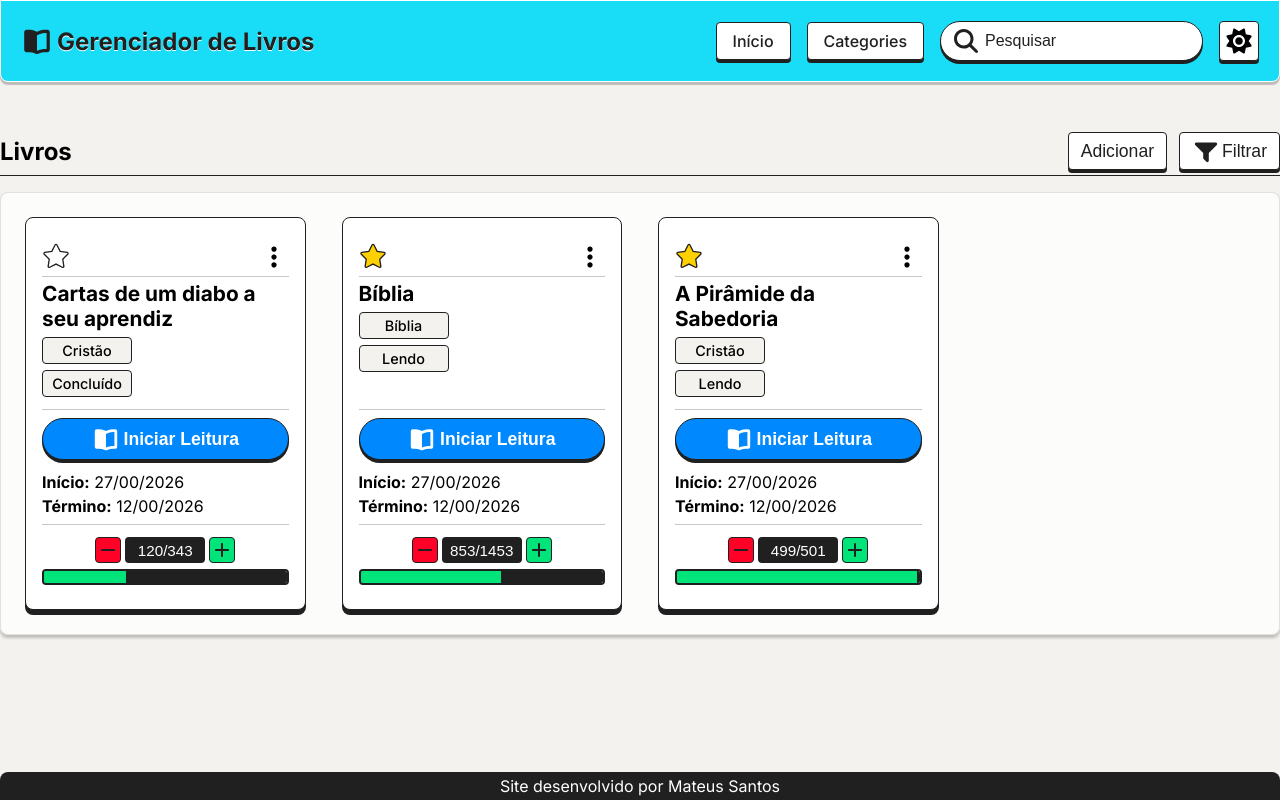
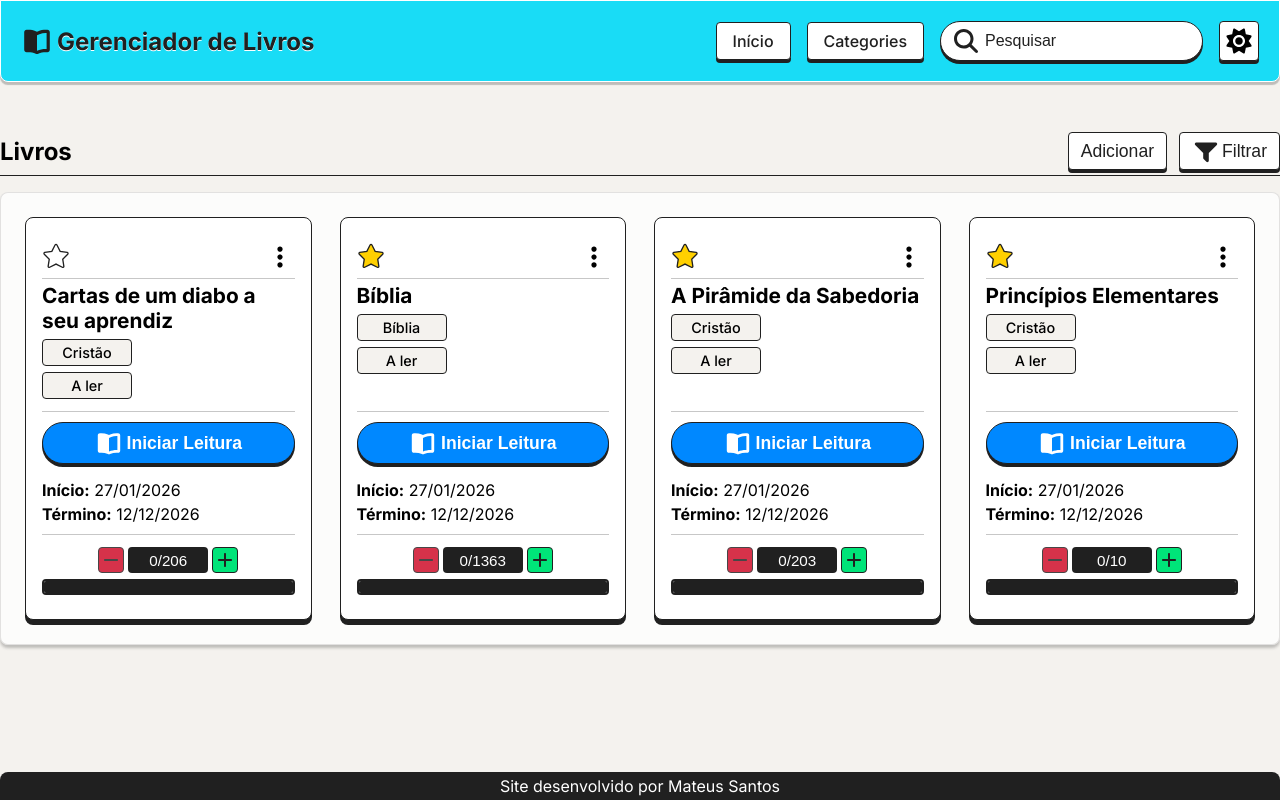
Before and after one commit to MateusSKV9/gerenciador-livros, a React (Vite) app: page / in a window 1280 px wide. Built offline with nearby package versions, Linux system fonts and the light colour scheme.

Commit message:
feat: add logic to book component and add type book_status

```diff
--- a/src/features/books/components/Book/Book.module.css
+++ b/src/features/books/components/Book/Book.module.css
@@ -23,18 +23,18 @@
 	display: flex;
 	justify-content: space-between;
 	border-bottom: 1px solid var(--box-shadow);
-	padding-bottom: 4px;
+	padding-bottom: 6px;
 }
 
 .body {
 	margin-top: auto;
 	display: flex;
 	flex-direction: column;
-	gap: 12px;
+	gap: 16px;
 	border-top: 1px solid var(--box-shadow);
-	padding-top: 8px;
+	padding-top: 10px;
 	border-bottom: 1px solid var(--box-shadow);
-	padding-bottom: 8px;
+	padding-bottom: 10px;
 }
 
 .name {
--- a/src/features/books/components/Book/Book.tsx
+++ b/src/features/books/components/Book/Book.tsx
@@ -3,13 +3,14 @@
 import { BookButton } from "../BookButton/BookButton";
 import styles from "./Book.module.css";
 import { format, parseISO } from "date-fns";
+import { type BookStatus } from "../../../../utils/book.types";
 
 type BookProps = {
 	name: string;
 	totalPages: number;
 	currentPages: number;
 	category: string;
-	status: string;
+	status: BookStatus;
 	favorite: boolean;
 	startDate: string;
 	endDate: string;
@@ -19,14 +20,29 @@
 	const [pagesRead, setPagesRead] = useState(currentPages);
 	const [favorited, setFavorited] = useState(favorite);
 
+	const [currentStatus, setCurrentStatus] = useState(status);
+
 	const percentage = (pagesRead / totalPages) * 100;
 	const currentProgress = Math.min(100, Math.max(0, Math.floor(percentage)));
 
-	const handleIncrease = () => setPagesRead((prev) => prev + 1);
-	const handleDecrease = () => setPagesRead((prev) => prev - 1);
-	const handleFavorite = () => setFavorited((prev) => !prev);
+	const handleIncrease = () => {
+		setPagesRead((prev) => prev + 1);
 
-	const displayDate = (date: string) => (date ? format(parseISO(date), "dd/mm/yyyy") : "--/--/----");
+		if (pagesRead < totalPages - 1) setCurrentStatus("reading");
+		else setCurrentStatus("completed");
+	};
+
+	const handleDecrease = () => {
+		setPagesRead((prev) => prev - 1);
+		if (pagesRead === 1) setCurrentStatus("to_read");
+		else setCurrentStatus("reading");
+	};
+
+	const handleFavorite = () => {
+		setFavorited((prev) => !prev);
+	};
+
+	const displayDate = (date: string) => (date ? format(parseISO(date), "dd/MM/yyyy") : "--/--/----");
 
 	return (
 		<article className={styles.book}>
@@ -64,13 +80,15 @@
 					<h2 className={styles.name}>{name}</h2>
 
 					<Flag text={category} />
-					<Flag text={status} />
+					<Flag text={currentStatus} variant={currentStatus} />
 				</div>
 			</header>
 
 			<div className={styles.body}>
-				<BookButton styleType="start" icon="start">
-					Iniciar Leitura
+				<BookButton styleType={currentStatus} icon={currentStatus}>
+					{`${
+						currentStatus === "to_read" ? "Iniciar" : currentStatus === "reading" ? "Finaliar" : "Reiniciar"
+					}  Leitura`}
 				</BookButton>
 
 				<div className={styles.container_dates}>
--- a/src/features/books/components/BookButton/BookButton.module.css
+++ b/src/features/books/components/BookButton/BookButton.module.css
@@ -13,14 +13,14 @@
 	box-shadow: 0px 3px 0px var(--black);
 }
 
-.start {
+.to_read {
 	background-color: var(--blue);
 }
 
-.complete {
+.reading {
 	background-color: var(--red);
 }
 
-.restart {
+.completed {
 	background-color: var(--gray);
 }
--- a/src/features/books/components/BookButton/BookButton.tsx
+++ b/src/features/books/components/BookButton/BookButton.tsx
@@ -2,7 +2,7 @@
 import styles from "./BookButton.module.css";
 
 const ICONS = {
-	start: (
+	to_read: (
 		<svg width={28} xmlns="http://www.w3.org/2000/svg" viewBox="0 0 640 640">
 			<path
 				fill="currentColor"
@@ -10,7 +10,7 @@
 			/>
 		</svg>
 	),
-	complete: (
+	reading: (
 		<svg width={28} xmlns="http://www.w3.org/2000/svg" viewBox="0 0 640 640">
 			<path
 				fill="currentColor"
@@ -18,7 +18,7 @@
 			/>
 		</svg>
 	),
-	restart: (
+	completed: (
 		<svg width={28} xmlns="http://www.w3.org/2000/svg" viewBox="0 0 640 640">
 			<path
 				fill="currentColor"
--- a/src/pages/Books/Books.tsx
+++ b/src/pages/Books/Books.tsx
@@ -4,15 +4,28 @@
 import { ContainerUI } from "../../shared/components/ContainerUI/ContainerUI";
 import { HeaderSection } from "../../shared/components/HeaderSection/HeaderSection";
 import { Button } from "../../shared/components/Button/Button";
+import type { BookStatus } from "../../utils/book.types";
 
-const initialBooks = [
+type BookType = {
+	id: number;
+	name: string;
+	totalPages: number;
+	currentPages: number;
+	category: string;
+	status: BookStatus;
+	favorite: boolean;
+	startDate: string;
+	endDate: string;
+};
+
+const initialBooks: BookType[] = [
 	{
 		id: 1,
 		name: "Cartas de um diabo a seu aprendiz",
-		totalPages: 343,
-		currentPages: 120,
+		totalPages: 206,
+		currentPages: 0,
 		category: "Cristão",
-		status: "Concluído",
+		status: "to_read",
 		favorite: false,
 		startDate: "2026-01-27",
 		endDate: "2026-12-12",
@@ -20,10 +33,10 @@
 	{
 		id: 2,
 		name: "Bíblia",
-		totalPages: 1453,
-		currentPages: 853,
+		totalPages: 1363,
+		currentPages: 0,
 		category: "Bíblia",
-		status: "Lendo",
+		status: "to_read",
 		favorite: true,
 		startDate: "2026-01-27",
 		endDate: "2026-12-12",
@@ -31,10 +44,21 @@
 	{
 		id: 3,
 		name: "A Pirâmide da Sabedoria",
-		totalPages: 501,
-		currentPages: 499,
+		totalPages: 203,
+		currentPages: 0,
 		category: "Cristão",
-		status: "Lendo",
+		status: "to_read",
+		favorite: true,
+		startDate: "2026-01-27",
+		endDate: "2026-12-12",
+	},
+	{
+		id: 4,
+		name: "Princípios Elementares",
+		totalPages: 10,
+		currentPages: 0,
+		category: "Cristão",
+		status: "to_read",
 		favorite: true,
 		startDate: "2026-01-27",
 		endDate: "2026-12-12",
--- a/src/shared/components/ContainerUI/ContainerUI.module.css
+++ b/src/shared/components/ContainerUI/ContainerUI.module.css
@@ -9,5 +9,5 @@
 .books {
 	display: grid;
 	grid-template-columns: repeat(4, 1fr);
-	gap: 36px;
+	gap: 28px;
 }
--- a/src/shared/components/Flag/Flag.module.css
+++ b/src/shared/components/Flag/Flag.module.css
@@ -10,3 +10,11 @@
 	border-radius: 4px;
 	font-weight: 500;
 }
+
+.reading {
+	background-color: var(--yellow);
+}
+
+.completed {
+	background-color: var(--green);
+}
--- a/src/shared/components/Flag/Flag.tsx
+++ b/src/shared/components/Flag/Flag.tsx
@@ -1,9 +1,19 @@
+import { BOOK_STATUS, type BookStatus } from "../../../utils/book.types";
 import styles from "./Flag.module.css";
 
 type FlagProps = {
 	text: string;
+	variant?: BookStatus;
 };
 
-export const Flag = ({ text }: FlagProps) => {
-	return <div className={styles.flag}>{text}</div>;
+const STYLE_STATUS: Record<BookStatus | string, string> = {
+	to_read: styles.default,
+	reading: styles.reading,
+	completed: styles.completed,
 };
+
+export const Flag = ({ text, variant }: FlagProps) => {
+	return (
+		<div className={`${styles.flag} ${variant && STYLE_STATUS[variant]}`}>{variant ? BOOK_STATUS[variant] : text}</div>
+	);
+};
--- /dev/null
+++ b/src/utils/book.types.ts
@@ -0,0 +1,7 @@
+export const BOOK_STATUS = {
+	to_read: "A ler",
+	reading: "Lendo",
+	completed: "Concluído",
+};
+
+export type BookStatus = keyof typeof BOOK_STATUS;
```
